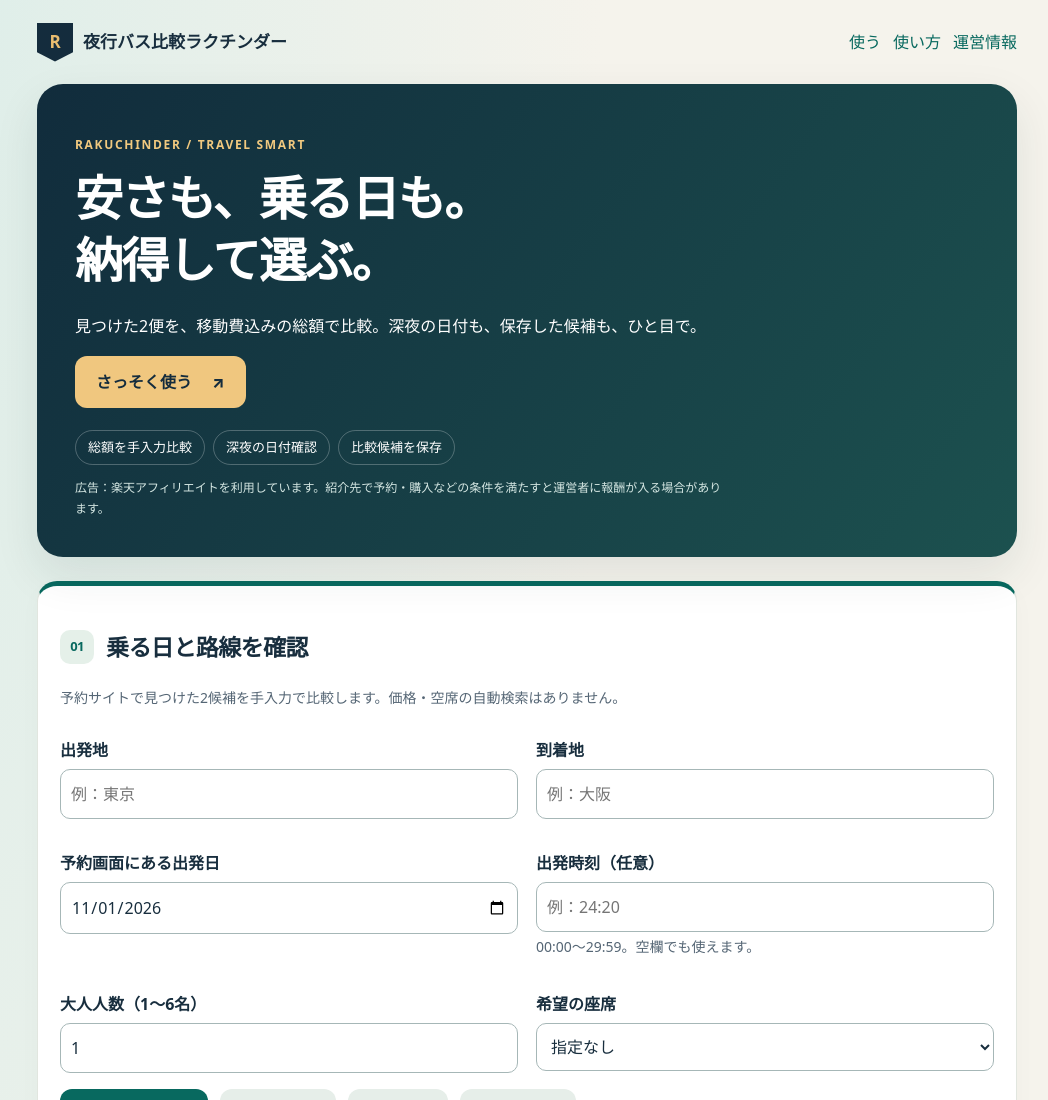
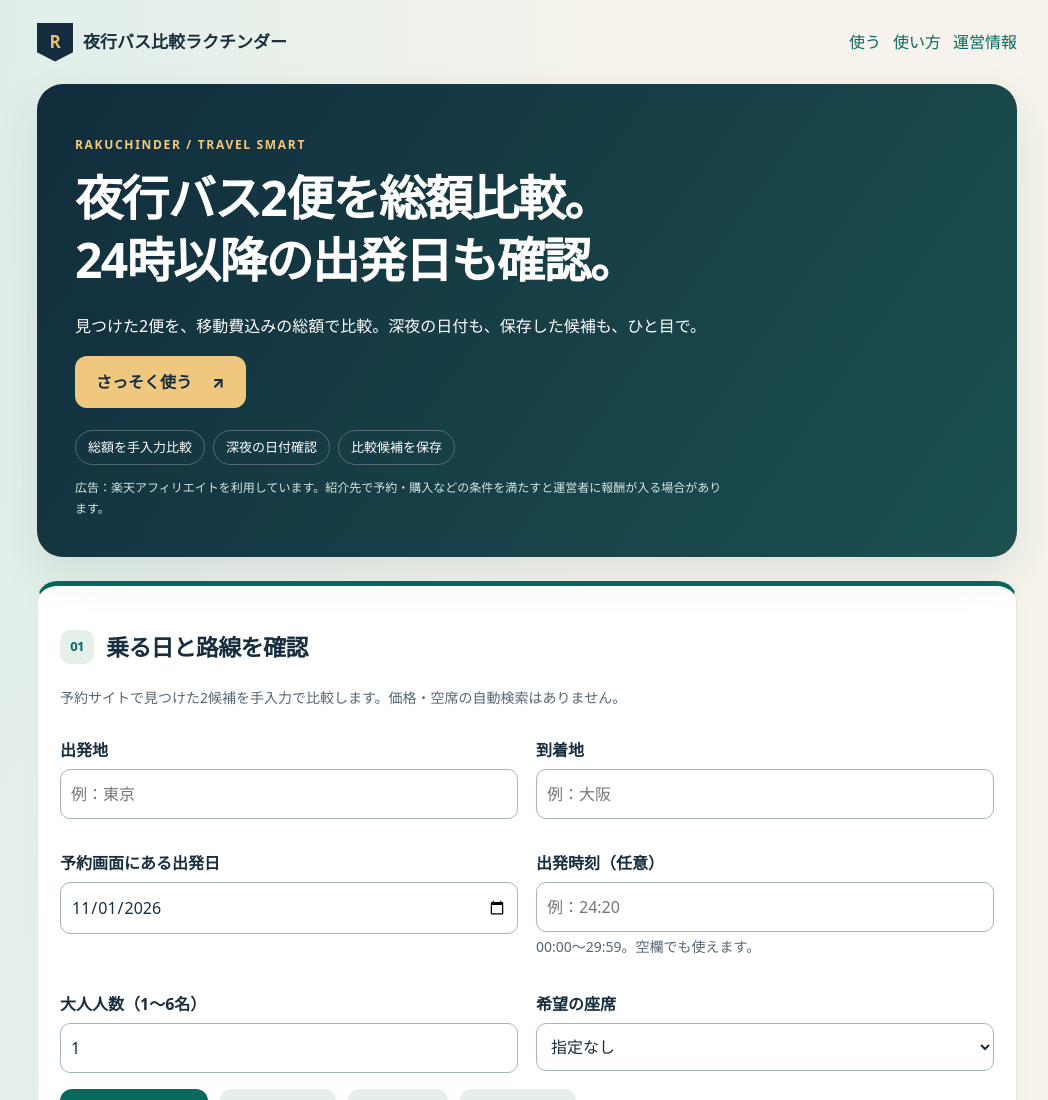
Before and after one commit to MORRY1992/nightbus-finder, a plain HTML site: page public/index.html in a window 1280 px wide. Shown: the top 1100 px of the page, without its empty margins (113-1161 px from the left). Drawn offline with Linux system fonts and the light colour scheme.

Commit message:
Clarify overnight bus comparison and departure date heading

```diff
--- a/public/index.html
+++ b/public/index.html
@@ -8,7 +8,7 @@
 
 </style><link rel="canonical" href="https://nightbus-finder.pages.dev/"><meta property="og:type" content="website"><meta property="og:locale" content="ja_JP"><meta property="og:title" content="夜行バス料金比較・日付確認｜夜行バス比較ラクチンダー"><meta property="og:description" content="予約サイトで見つけた2便を、手入力した運賃・手数料・移動費込みで比較。24時・25時の出発日確認にも。実売最安値の自動取得機能はありません。"><meta property="og:url" content="https://nightbus-finder.pages.dev/"><meta property="og:image" content="https://nightbus-finder.pages.dev/og-card-v2.jpg"><meta property="og:image:alt" content="ラクチンダー 無料の旅行・買い物便利ツール"><meta name="twitter:card" content="summary_large_image"><meta name="twitter:title" content="夜行バス料金比較・日付確認｜夜行バス比較ラクチンダー"><meta name="twitter:description" content="予約サイトで見つけた2便を、手入力した運賃・手数料・移動費込みで比較。24時・25時の出発日確認にも。実売最安値の自動取得機能はありません。"><meta name="twitter:image" content="https://nightbus-finder.pages.dev/og-card-v2.jpg"><meta name="google-site-verification" content="EuNEpBZmHEmdZQ6MrhX1X6HME4LkcC5O2_vVCpQmz54"><meta property="og:site_name" content="夜行バス比較ラクチンダー"><script type="application/ld+json">{"@context":"https://schema.org","@type":"WebSite","name":"夜行バス比較ラクチンダー","url":"https://nightbus-finder.pages.dev/","inLanguage":"ja"}</script><link rel="icon" type="image/svg+xml" href="/brand-icon.svg"></head>
 <body><a class="skip" href="#tool">ツールの入力へ移動</a><header><b>夜行バス比較ラクチンダー</b><nav><a href="#tool">使う</a><a href="#guide">使い方</a><a href="#about">運営情報</a></nav></header>
-<main id="main"><section class="hero"><p class="eyebrow">RAKUCHINDER / TRAVEL SMART</p><h1>安さも、乗る日も。<br>納得して選ぶ。</h1><p>見つけた2便を、移動費込みの総額で比較。深夜の日付も、保存した候補も、ひと目で。</p><a class="hero-cta" href="#tool">さっそく使う <span aria-hidden="true">↗</span></a><div class="hero-badges"><span>総額を手入力比較</span><span>深夜の日付確認</span><span>比較候補を保存</span></div><p class="fine">広告：楽天アフィリエイトを利用しています。紹介先で予約・購入などの条件を満たすと運営者に報酬が入る場合があります。</p></section>
+<main id="main"><section class="hero"><p class="eyebrow">RAKUCHINDER / TRAVEL SMART</p><h1>夜行バス2便を総額比較。<br>24時以降の出発日も確認。</h1><p>見つけた2便を、移動費込みの総額で比較。深夜の日付も、保存した候補も、ひと目で。</p><a class="hero-cta" href="#tool">さっそく使う <span aria-hidden="true">↗</span></a><div class="hero-badges"><span>総額を手入力比較</span><span>深夜の日付確認</span><span>比較候補を保存</span></div><p class="fine">広告：楽天アフィリエイトを利用しています。紹介先で予約・購入などの条件を満たすと運営者に報酬が入る場合があります。</p></section>
 <section class="panel" id="tool"><h2 class="step-title">乗る日と路線を確認</h2><p class="fine">予約サイトで見つけた2候補を手入力で比較します。価格・空席の自動検索はありません。</p><form id="search-form" novalidate><div class="grid two"><div><label for="from">出発地</label><input id="from" name="from" maxlength="60" placeholder="例：東京" required></div><div><label for="to">到着地</label><input id="to" name="to" maxlength="60" placeholder="例：大阪" required></div><div><label for="date">予約画面にある出発日</label><input id="date" name="date" type="date" min="1900-01-01" max="9998-12-31" required></div><div><label for="time">出発時刻（任意）</label><input id="time" name="time" placeholder="例：24:20" maxlength="5"><small>00:00〜29:59。空欄でも使えます。</small></div><div><label for="passengers">大人人数（1〜6名）</label><input id="passengers" name="passengers" type="number" min="1" max="6" value="1"></div><div><label for="seat">希望の座席</label><select id="seat" name="seat"><option value="any">指定なし</option><option value="four">4列</option><option value="three">3列独立</option><option value="other">その他</option></select></div></div><div class="actions"><button>条件をまとめる</button><button type="button" class="secondary" id="save">条件を保存</button><button type="button" class="secondary" id="load">呼び出す</button><button type="button" class="secondary" id="erase">保存を削除</button></div></form><p id="save-status" role="status"></p><div id="search-result" class="result" role="status">条件を入力してください。</div><button id="copy-search" type="button" class="secondary" disabled>条件メモをコピー</button></section>
 <section class="panel"><h2>予約サイトで候補を探す</h2><nav><a href="https://hb.afl.rakuten.co.jp/hgc/58d70021.03a53283.58d70022.4f3b7fc8/?pc=https%3A%2F%2Ftravel.rakuten.co.jp%2Fbus%2F&amp;link_type=hybrid_url&amp;ut=eyJwYWdlIjoidXJsIiwidHlwZSI6Imh5YnJpZF91cmwiLCJjb2wiOjF9" target="_blank" rel="sponsored noopener noreferrer">楽天トラベルの高速バス（広告）</a><a href="https://travel.willer.co.jp/" target="_blank" rel="noopener noreferrer">WILLER</a></nav><p class="fine">楽天リンクは広告、WILLERは通常リンクです。路線・日付・人数は予約サイトで入力してください。</p></section>
 <section class="panel" id="compare"><h2>見つけた2便を総額で比べる</h2><form id="compare-form" novalidate><div id="plans" class="grid two"></div><label class="check"><input id="same" type="checkbox">座席・乗降場所・取消条件などの違いを確認した</label><div class="actions"><button>2候補を比較する</button><button type="reset" class="secondary">比較金額を消す</button></div></form><div id="comparison" class="result" role="status">検索条件と2候補の金額を入力してください。</div><button id="copy-compare" class="secondary" type="button" disabled>条件と比較結果をコピー</button><p class="fine">市場全体の最安値を調べた結果ではありません。各追加費用・値引きは全員分の合計を入力してください。出発時刻は上の日付を基準に24〜29時にも対応。到着はカレンダー上の日時で入力します。時刻はすべて日本時間です。</p></section><p id="copy-status" role="status"></p><textarea id="fallback" readonly hidden aria-label="コピー用の旅メモ"></textarea>
```
